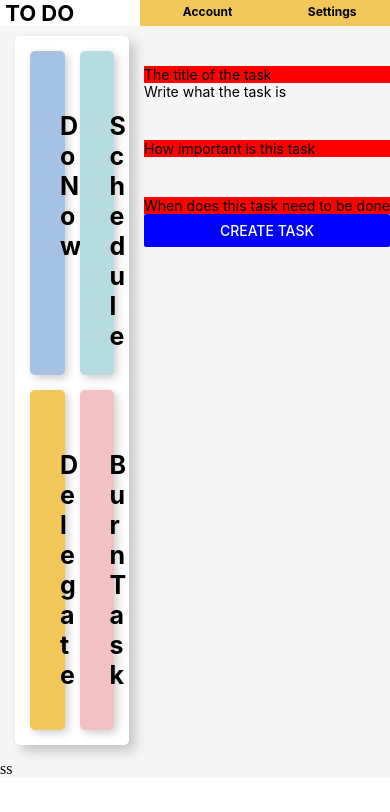
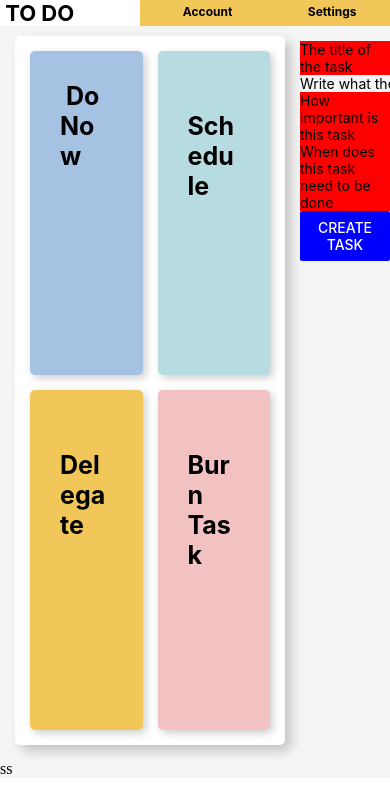
Before and after one commit to EliasPinno/BCHacks2020, a React Native app: screen / in a window 390 px wide. Shown: the top 812 px of the page. Built offline with nearby package versions, Linux system fonts and the light colour scheme.

Commit message:
uh i just want to pull

```diff
--- a/Components/MatrixContainer.js
+++ b/Components/MatrixContainer.js
@@ -39,8 +39,8 @@ const MatrixContainer = props => {
 };
 const styles = StyleSheet.create({
   headContainer: {
-    flex: 2,
-    width: parentSizeX,
+    flex: 3,
+    // width: parentSizeX,
     height: parentSizeY,
     aspectRatio: 1,
     margin: margin,
--- a/Components/TaskBuilder.js
+++ b/Components/TaskBuilder.js
@@ -1,28 +1,41 @@
-import React from 'react';
+import React,{useState} from 'react';
 import { StyleSheet, Text, View, Button,TextInput,Slider } from 'react-native';
 
 const TaskBuilder = props => {
-  var state = {
-    slideValue: 0
-  }
+  const [enteredTitle, setEnteredTitle] = useState('');
+  const [tasks, setTasks] = useState([]);
+  var a = []
+  const titleInputHandler = (enteredText) => {
+    setEnteredTitle(enteredText);
+  };
+  const createTaskHandler = () =>{
+    //setTasks(tasks => [...tasks,enteredText])
+  };
+
   return(
     <View style ={styles.titleField}>
+
       <View style={styles.TextFields}>
         <Text>The title of the task</Text>
       </View>
+
       <View>
-        <TextInput placeholder="Write what the task is"/>
+        <TextInput placeholder="Write what the task is" onChangeText={titleInputHandler} value ={enteredTitle}/>
       </View>
+
       <View style={styles.TextFields}>
         <Text>How important is this task</Text>
       </View>
+
+      <View>
+        {tasks.map((task)=><Text>{task}</Text>)}
+      </View>
+
       <View style={styles.TextFields}>
         <Text>When does this task need to be done</Text>
       </View>
-      <View>
-      </View>
       <View style={styles.ButtonStyling}>
-        <Button title = "Create Task" color = "blue" />
+        <Button title = "Create Task" color = "blue" onPress={createTaskHandler}/>
       </View>
     </View>
   );
@@ -30,7 +43,6 @@ const TaskBuilder = props => {
 
 const styles = StyleSheet.create({
   TextFields: {
-    marginTop: 40,
     backgroundColor: 'red'
   },
   textStyling: {
--- a/Components/TaskContainer.js
+++ b/Components/TaskContainer.js
@@ -5,7 +5,7 @@ import TaskBuilder from './TaskBuilder.js';
 
 const TaskContainer = props =>{
   return(
-    <View>
+    <View style = {styles.headContainer}>
       <View style={styles.taskBuilderStyle}>
         <TaskBuilder />
       </View>
@@ -17,6 +17,10 @@ const TaskContainer = props =>{
 };
 
 const styles = StyleSheet.create({
+  headContainer: {
+    marginTop: 15,
+    flex: 1,
+  },
   toDoListStyle: {
 
   },
--- a/Components/ToDoBox.js
+++ b/Components/ToDoBox.js
@@ -10,7 +10,7 @@ const ToDoBox = props => {
 
 const styles = StyleSheet.create( {
   headContainer: {
-    marginTop: 40,
+    flex: 1,
     backgroundColor: 'red'
   },
   textStyling: {
```
